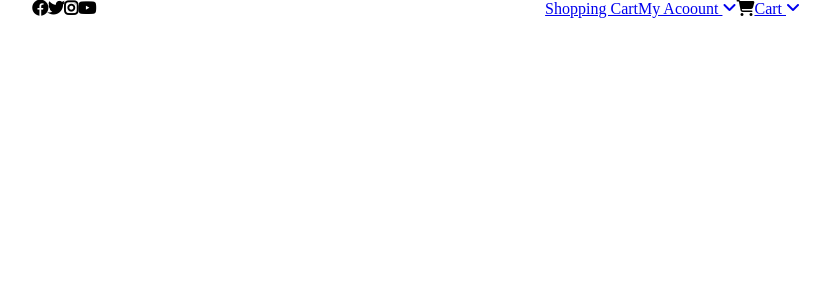
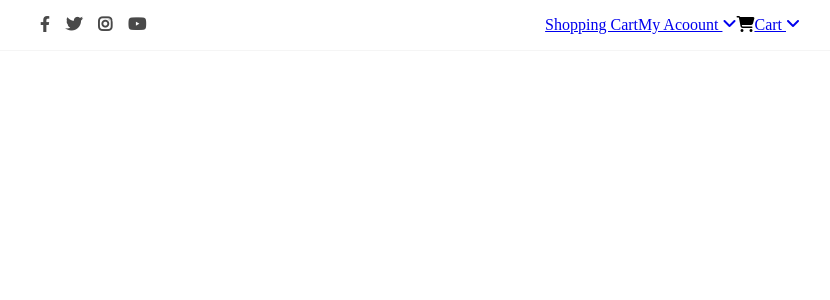
Before and after one commit to Pietro907/proj-html-vuejs, a Vue app: page / in a window 1280 px wide. Shown: the top 300 px of the page, without its empty margins (224-1054 px from the left). Built offline with nearby package versions, Linux system fonts and the light colour scheme.

Commit message:
add icon with padding and color

```diff
--- a/src/components/HeaderTop.vue
+++ b/src/components/HeaderTop.vue
@@ -10,15 +10,15 @@ export default {
 
 <template>
     <div class="container">
-        <div class="row r_80 d_flex jst_btw">
+        <div class="row r_60 d_flex jst_btw">
 
             <div class="col">
                 <div class="card brands_logo">
 
-                    <div class="fa-solid fa-brands fa-facebook"></div>
-                    <div class="fa-solid fa-brands fa-twitter"></div>
-                    <div class="fa-solid fa-brands fa-instagram"></div>
-                    <div class="fa-solid fa-brands fa-youtube"></div>
+                    <i class="fa-brands fa-facebook-f"></i>
+                    <i class="fa-solid fa-brands fa-twitter"></i>
+                    <i class="fa-solid fa-brands fa-instagram"></i>
+                    <i class="fa-solid fa-brands fa-youtube"></i>
 
                 </div>
             </div>
@@ -27,16 +27,16 @@ export default {
 
 
             <div class="col d_flex jst_end">
-                <div class="card">
+                <div class="card menu_shopping">
 
                     <a href="#">Shopping Cart</a>
                     <a href="#">My Acoount <i class="fa-solid fa-angle-down"></i></a>
 
                 </div>
 
-                <div class="card">
+                <div class="card menu_shopping">
 
-                    <div class="fa-solid fa-cart-shopping"></div>
+                    <i class="fa-solid fa-cart-shopping"></i>
                     <a href="#">Cart <i class="fa-solid fa-angle-down"></i></a>
 
 
@@ -49,12 +49,22 @@ export default {
 
 
 <style scoped>
-.r_80 {
+.container{
+    padding: 1rem 0;
+    border-bottom: 1px solid var(--bg-white-smoke);
+}
+.r_60 {
     width: 60%;
     margin: 0 auto;
 }
 .col {
     width: calc(100% / 12 * 6);
+}
+.brands_logo{
+    color: var(--bg-secondary);
+}
+.brands_logo > i {
+    padding: 0 0.5rem;
 }
 .card {
     background-color: var(--bg-primary);
```
